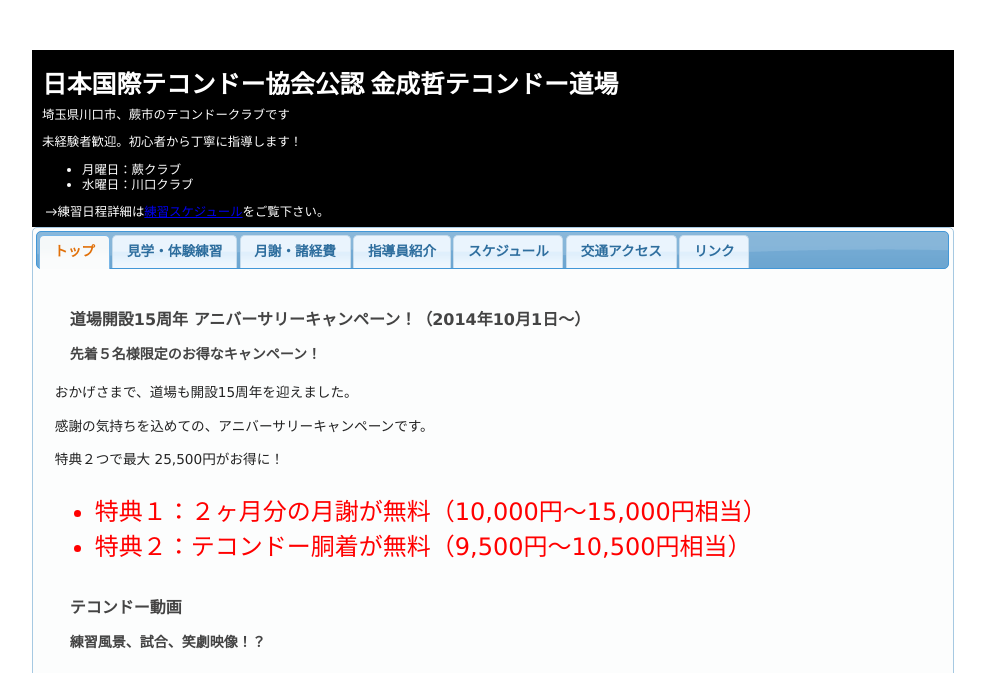
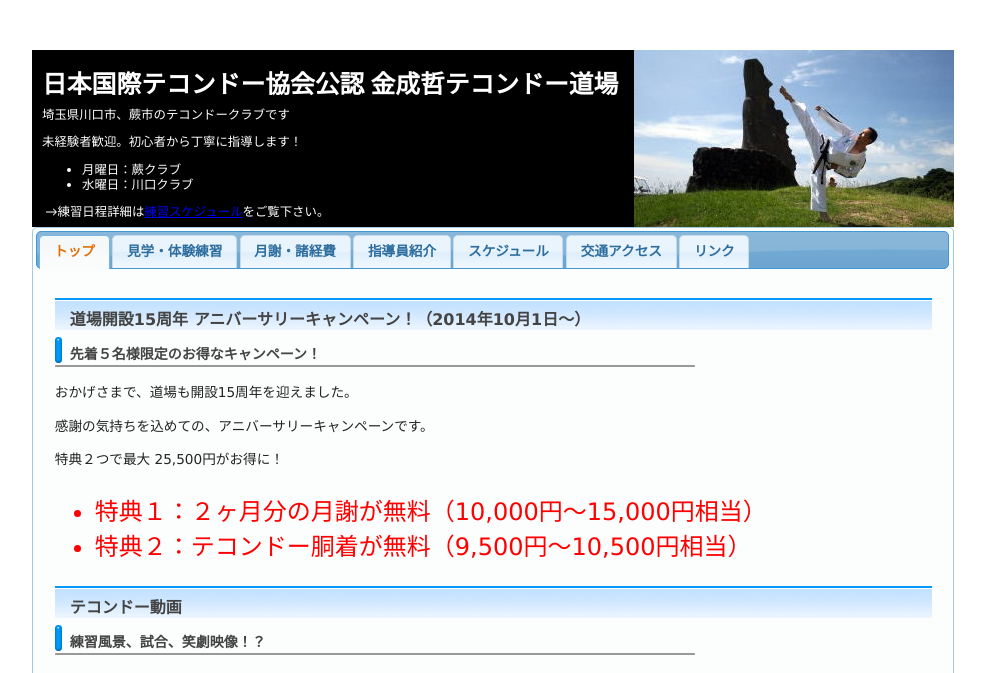
Before and after one commit to Takayoshi-Aoyagi/tkd-ksc.com, a plain HTML site: page index.html in a window 1280 px wide. Shown: the top 673 px of the page, without its empty margins (18-1003 px from the left). Drawn offline with Linux system fonts and the light colour scheme; some packages are replaced by stand-ins of ours.

Commit message:
Bugfix: img link

```diff
--- a/css/pc.css
+++ b/css/pc.css
@@ -5,7 +5,7 @@
   height: 157px;
   margin: 10px 0px 0px 0px;
   background: #000000;
-  background-image: url("./img/moai.jpg");
+  background-image: url("../img/moai.jpg");
   background-position: right top;
   background-repeat: no-repeat;
   line-height: 120%;
@@ -18,13 +18,13 @@
 h2 {
   height:24px;margin:0px 0px 5px 0px;padding:8px 0px 0px 15px;
   font-size:16px;font-weight:bold;color:#444444;
-  background-image:url(./img/head016_05.png);
+  background-image:url(../img/head016_05.png);
 }
 
 h3 {
   height:24px;margin:0px 0px 5px 0px;padding:8px 0px 0px 15px;
   font-size:14px;font-weight:bold;color:#444444;
-  background-image:url(./img/head017_05.png);
+  background-image:url(../img/head017_05.png);
   background-repeat: no-repeat;
 }
 
```
